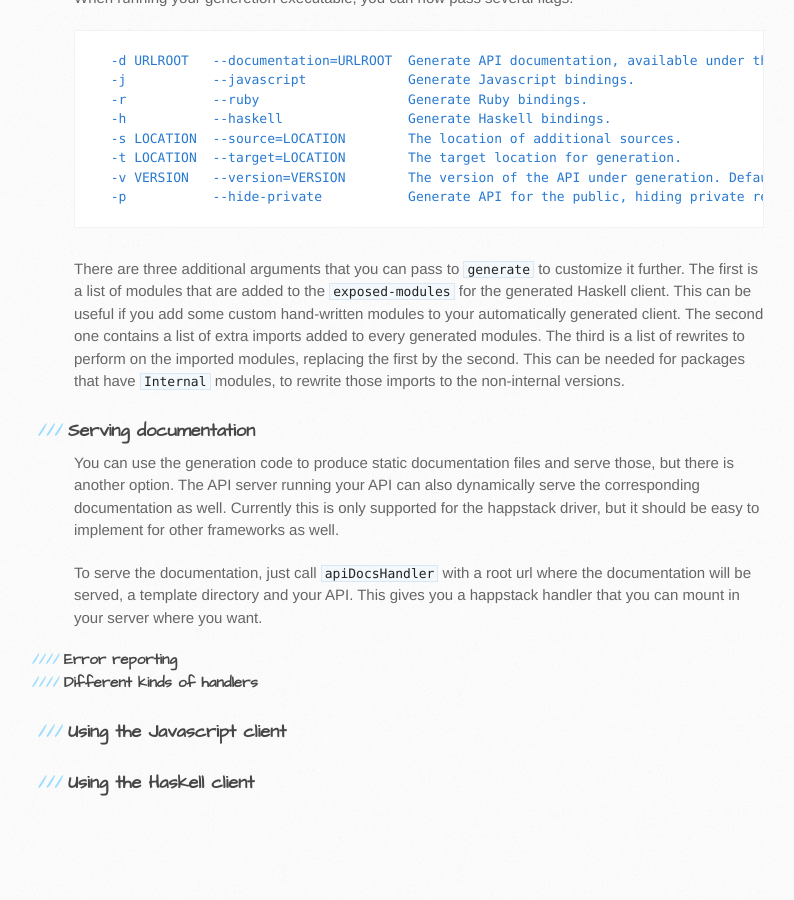
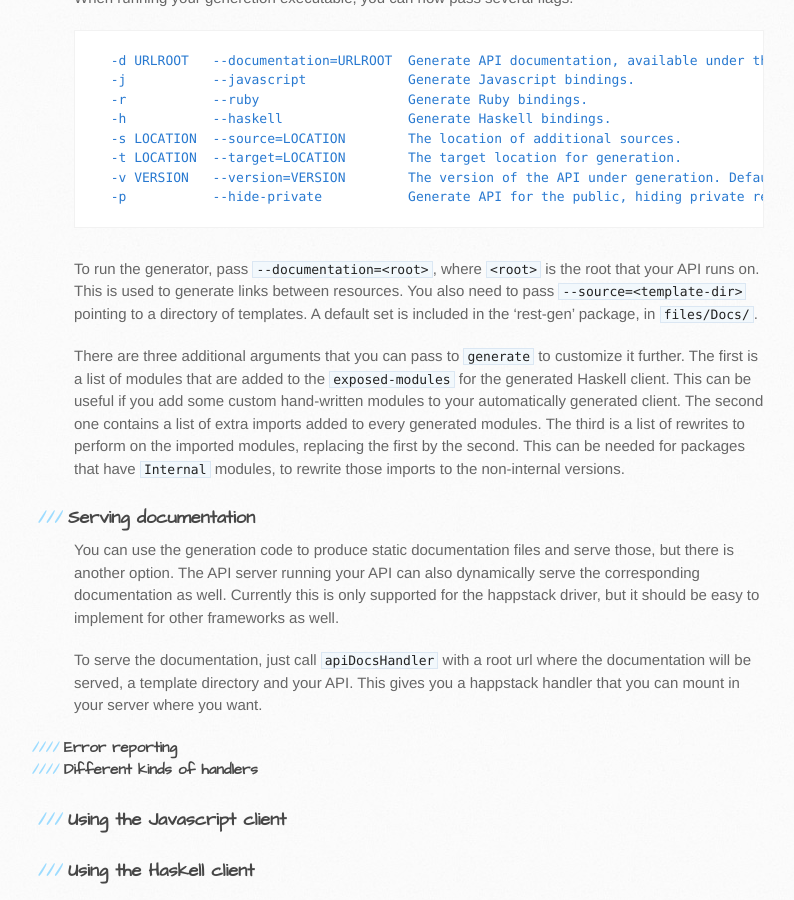
Before and after one commit to silkapp/rest, a Jekyll site: the page built from tutorial.md, in a window 1280 px wide and 900 px high, scrolled down 4282 px. Shown: the whole window, without its empty margins (96-890 px from the left). Built offline with Jekyll 4.4.1, drawn with Linux system fonts in a browser that asks for light colours; Markdown is read by kramdown in place of the engine named in the settings; before the commit the page ends 5109 px from its top, so only the background shows below that.

Commit message:
Add section about running documentation generation.

````diff
--- a/tutorial.md
+++ b/tutorial.md
@@ -206,6 +206,11 @@ When running your generetion executable, you can now pass several flags:
   -p           --hide-private           Generate API for the public, hiding private resources. Not default.
 ```
 
+To run the generator, pass `--documentation=<root>`, where `<root>` is the root that your API runs
+on. This is used to generate links between resources. You also need to pass
+`--source=<template-dir>` pointing to a directory of templates. A default set is included in the
+'rest-gen' package, in `files/Docs/`.
+
 There are three additional arguments that you can pass to `generate` to customize it further. The
 first is a list of modules that are added to the `exposed-modules` for the generated Haskell client.
 This can be useful if you add some custom hand-written modules to your automatically generated
````
